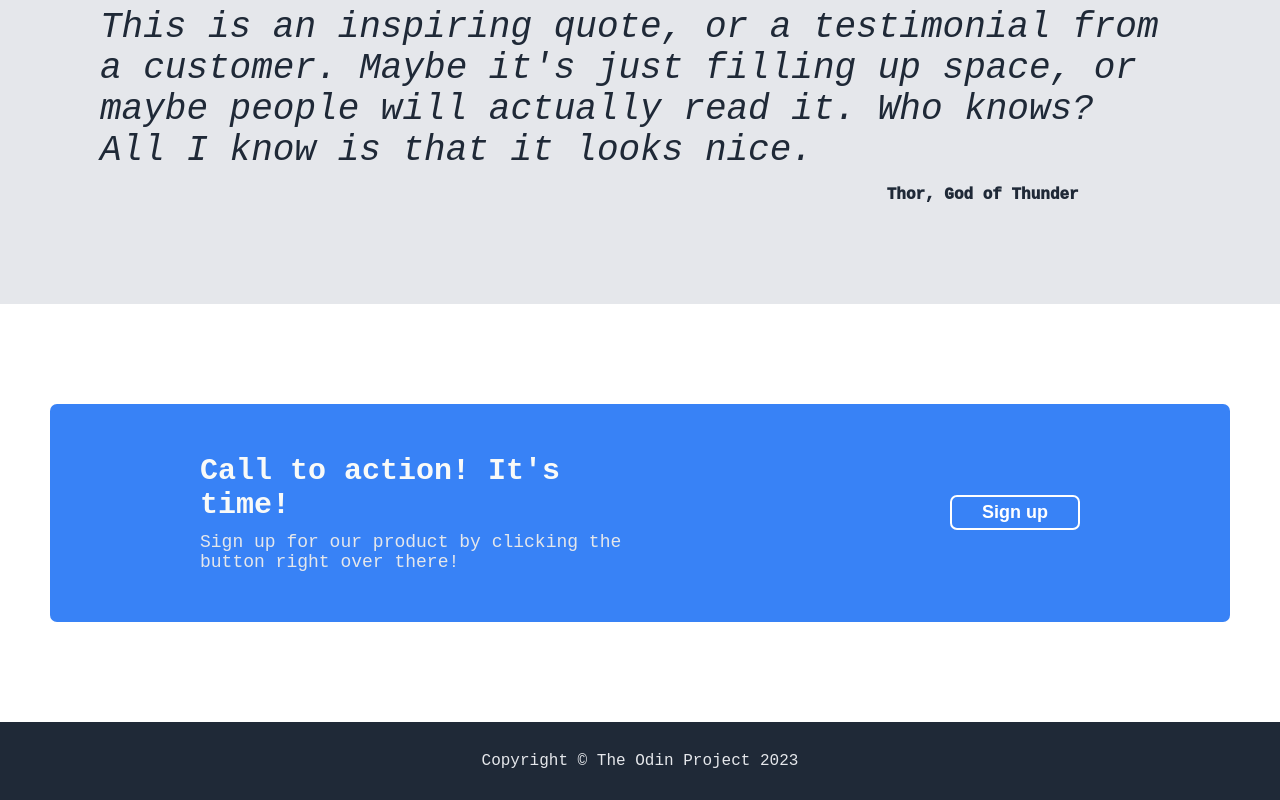
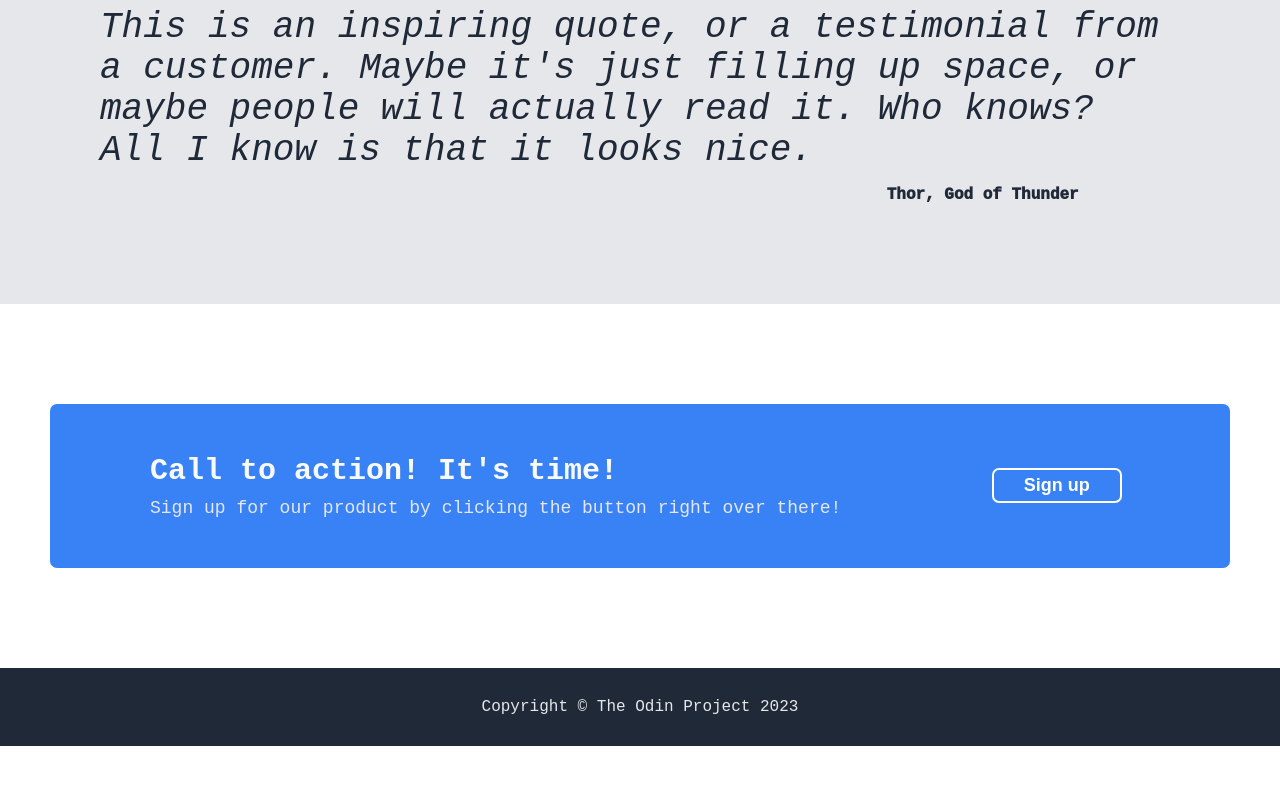
Before and after one commit to LucasJavier/odin-CSS-project, a plain HTML site: page index.html in a window 1280 px wide. Shown: the part 1015-1815 px from the top of the page. After the commit the page ends 1761 px from the top, so only its background shows below. Drawn offline with Linux system fonts and the light colour scheme.

Commit message:
change padding registration section

```diff
--- a/CSS/style.css
+++ b/CSS/style.css
@@ -243,12 +243,8 @@ blockquote{
 
 }
 
-.registration-left,
-.registration-right{
-    padding: 50px 150px;
-}
-
 h4{
+    flex: 1;
     font-size: 30px;
     font-weight: 800;
     color: #F9FAF8;
@@ -266,6 +262,7 @@ h4{
     display: flex;
     justify-content: center;
     align-items: center;
+    padding: 50px 100px 50px 50px;
 }
 
 .sign-up-two button{
@@ -275,6 +272,7 @@ h4{
 }
 
 .registration-left{
+    padding: 50px 50px 50px 100px;
     flex: 5;
 }
 
```
